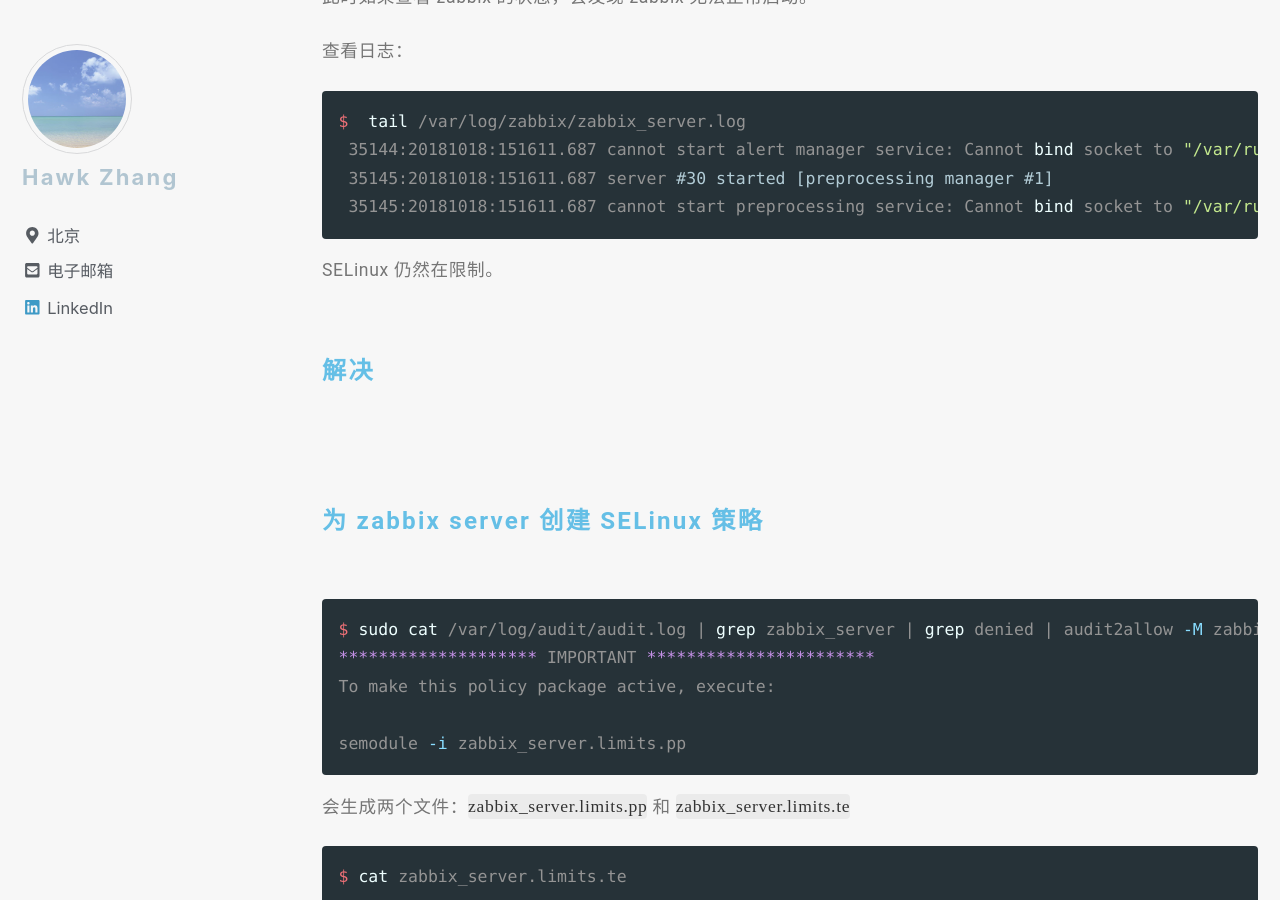
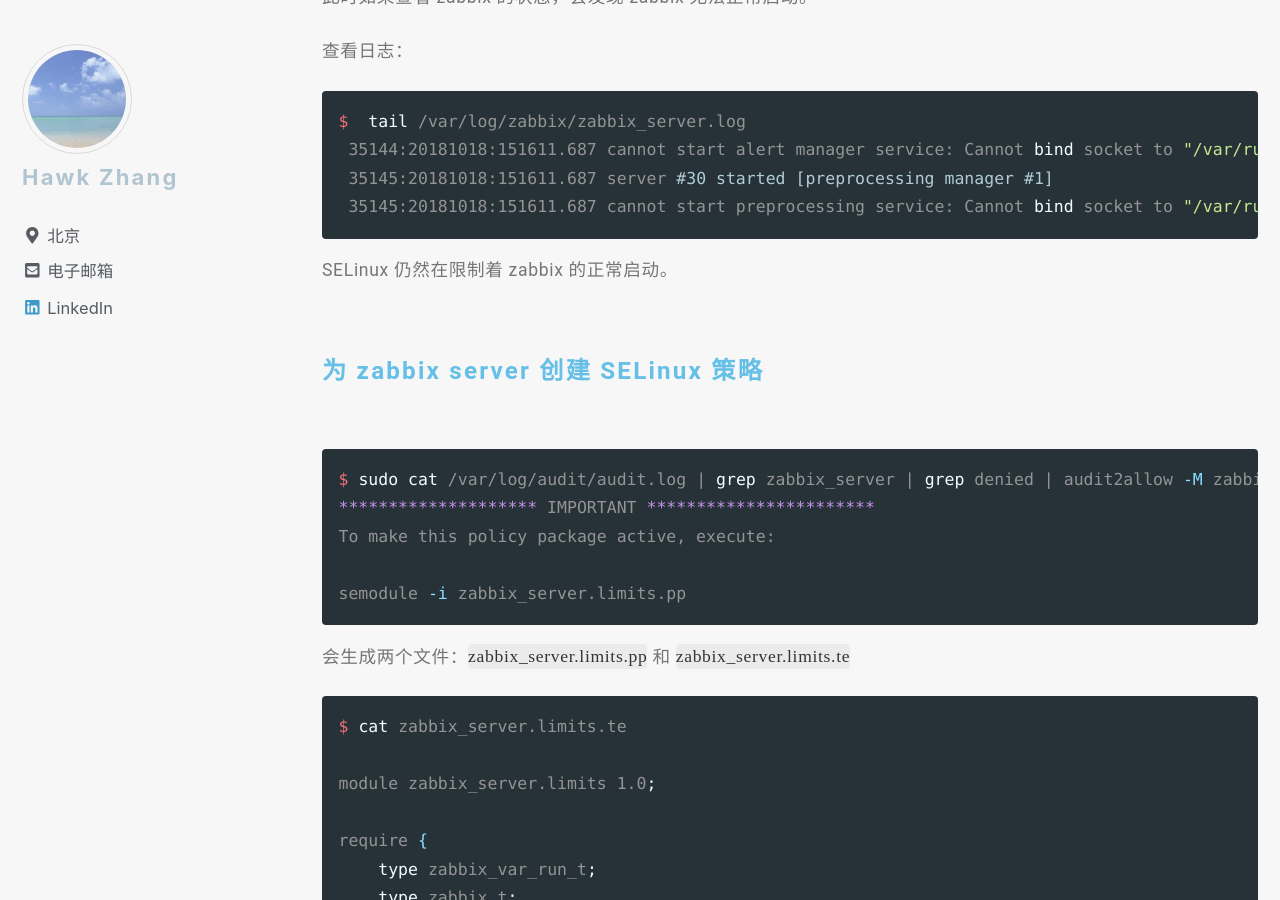
Before and after one commit to narru888/linotes_note, a Jekyll site: the page built from _posts/monitor/zabbix/2018-01-01-zabbix.basic.md, in a window 1280 px wide and 900 px high, scrolled down 12744 px. Built offline with Jekyll 4.4.1, drawn with Linux system fonts in a browser that asks for light colours; nearby versions of some CDN libraries; a script that is not in the unit is left out.

Commit message:
update on 2018-10-18 17:07:01 CST

````diff
--- a/_posts/monitor/zabbix/2018-01-01-zabbix.basic.md
+++ b/_posts/monitor/zabbix/2018-01-01-zabbix.basic.md
@@ -405,10 +405,8 @@
  35145:20181018:151611.687 cannot start preprocessing service: Cannot bind socket to "/var/run/zabbix/zabbix_server_preprocessing.sock": [13] Permission denied.
 ```
 
-SELinux 仍然在限制。
+SELinux 仍然在限制着 zabbix 的正常启动。
 
-
-#### 解决
 
 
 
````
